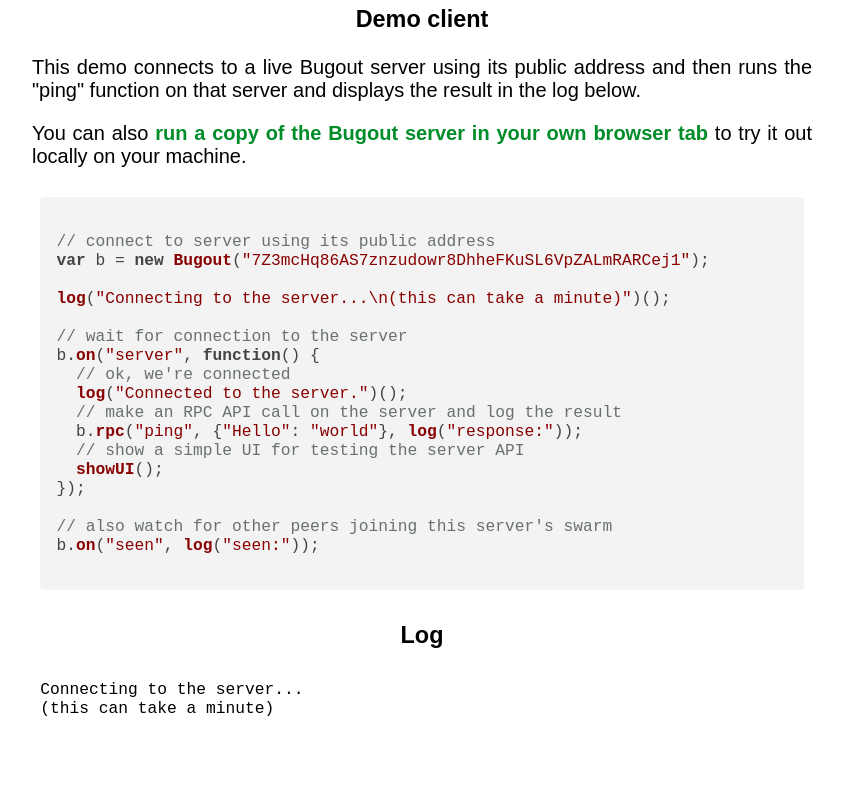
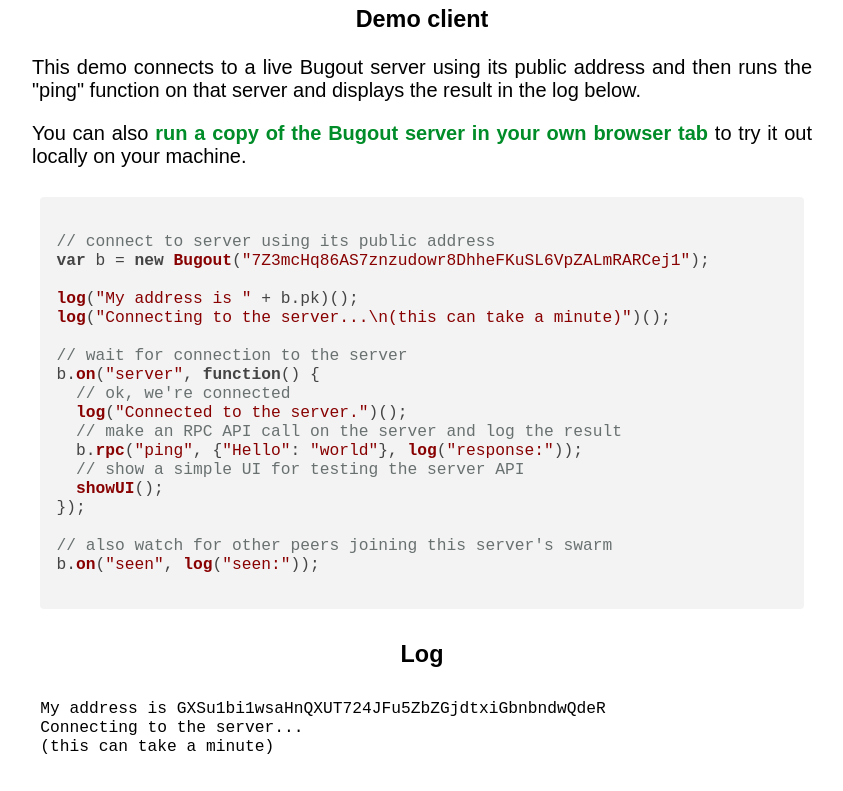
Before and after one commit to chr15m/bugout, a website: page docs/index.html in a window 1280 px wide. Shown: the part 138-929 px from the top of the page, without its empty margins (218-1061 px from the left). Before the commit the page ends 891 px from the top, so only its background shows below. Drawn offline with nearby package versions, Linux system fonts and the light colour scheme.

Commit message:
Show client's address.

```diff
--- a/docs/index.html
+++ b/docs/index.html
@@ -25,6 +25,7 @@
 // connect to server using its public address
 var b = new Bugout("7Z3mcHq86AS7znzudowr8DhheFKuSL6VpZALmRARCej1");
 
+log("My address is " + b.pk)();
 log("Connecting to the server...\n(this can take a minute)")();
 
 // wait for connection to the server
```
